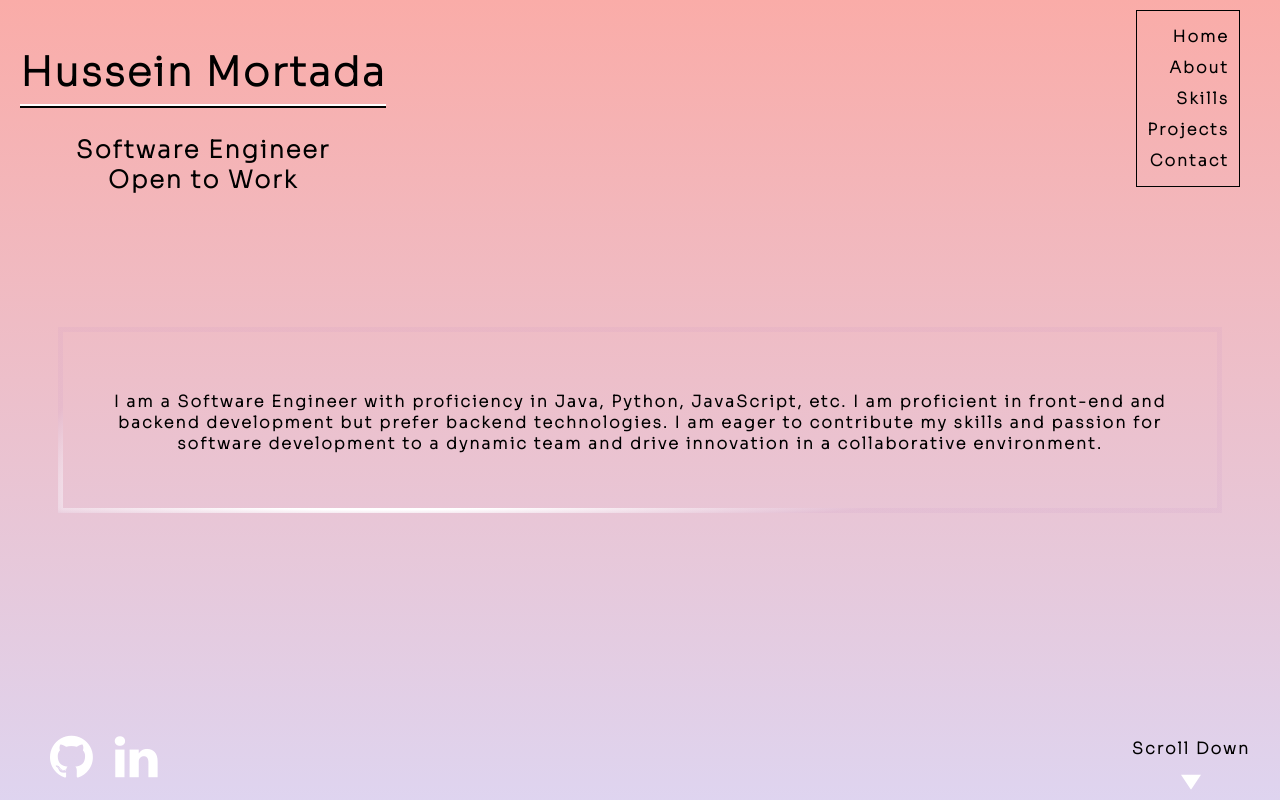
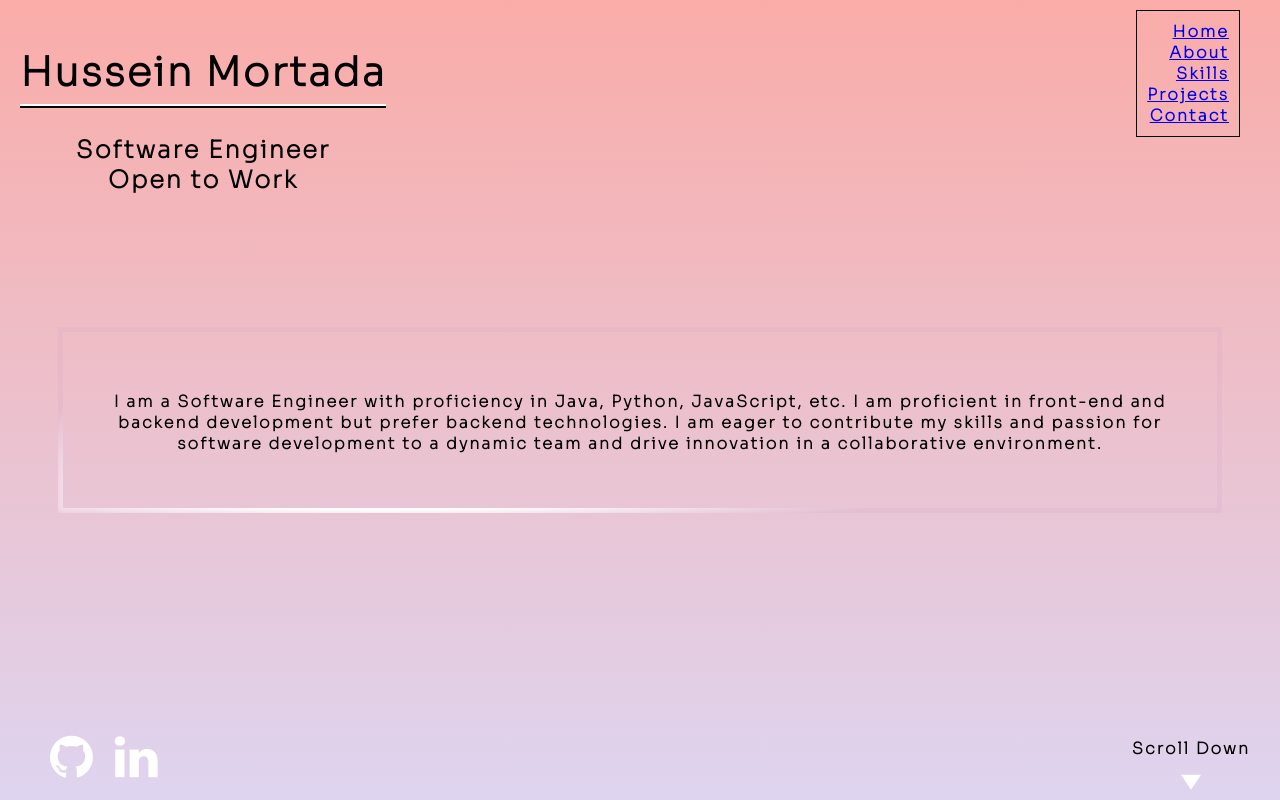
Before and after one commit to Hussein-Mortada/PersonalSite, a React (Create React App) app: page / in a window 1280 px wide. Built offline with nearby package versions, Linux system fonts and the light colour scheme.

Commit message:
added anchors to agenda

```diff
--- a/src/components/About.js
+++ b/src/components/About.js
@@ -7,7 +7,7 @@ import Logo from '../media/sait logo.png';
 function About(){
     return (
         <div className='pageContainer'>
-  <div className='AboutContainer'>
+  <div className='AboutContainer' id='about'>
     <div className='section'>
       <div className='about-top-left'>
         <h1>About Me</h1>
--- a/src/components/Agenda.js
+++ b/src/components/Agenda.js
@@ -6,11 +6,11 @@ function Agenda() {
     return (
         <div className='container'>
         <div className='agenda'>
-            <p>Home</p>
-            <p>About</p>
-            <p>Skills</p>
-            <p>Projects</p>
-            <p>Contact</p>
+            <a href='#home'>Home</a>
+            <a href='#about'>About</a>
+            <a href='#skills'>Skills</a>
+            <a href='#projects'>Projects</a>
+            <a href='#contact'>Contact</a>
         </div>
         </div>
     );
--- a/src/components/Contact.js
+++ b/src/components/Contact.js
@@ -7,7 +7,7 @@ import '../styles/contact.css';
 function Contact() {
     return (
       <div className='pageContainer'>
-        <div className='ContactContainer'>
+        <div className='ContactContainer' id='contact'>
           <div className='section'>
           <div className='contact-top-left'>
                         <h1>Contact</h1>
--- a/src/components/Home.js
+++ b/src/components/Home.js
@@ -7,12 +7,13 @@ import '../styles/App.css';
 function Home() {
     return (
         <div className='pageContainer'>
-            <div className='HomeContainer'>
+            <div className='HomeContainer' id='home'>
                 <div className='section dark-bg'>
                     <div className='header'>
                         <h1 className='name'>
                             Hussein Mortada
                             <span className='underline'></span>
+                            <a href='#home'></a>
                         </h1>
                         <p className='subtitle'>Software Engineer</p>
                         <p className='subtitle'>Open to Work</p>
--- a/src/components/Projects.js
+++ b/src/components/Projects.js
@@ -39,7 +39,7 @@ const projectsData = [
 function Projects() {
     return (
       <div className='pageContainer'>
-        <div className='ProjectsContainer'>
+        <div className='ProjectsContainer' id='projects'>
           <div className="section">
             <div className='projects-top-left'>
               <h1>Projects</h1>
--- a/src/components/Skills.js
+++ b/src/components/Skills.js
@@ -6,7 +6,7 @@ import '../styles/skills.css';
 function Skills() {
     return (
         <div className='pageContainer'>
-            <div className='SkillsContainer'>
+            <div className='SkillsContainer' id='skills'>
                 <div className='section'>
                     <div className='skills-top-left'>
                         <h1>Skills</h1>
```
